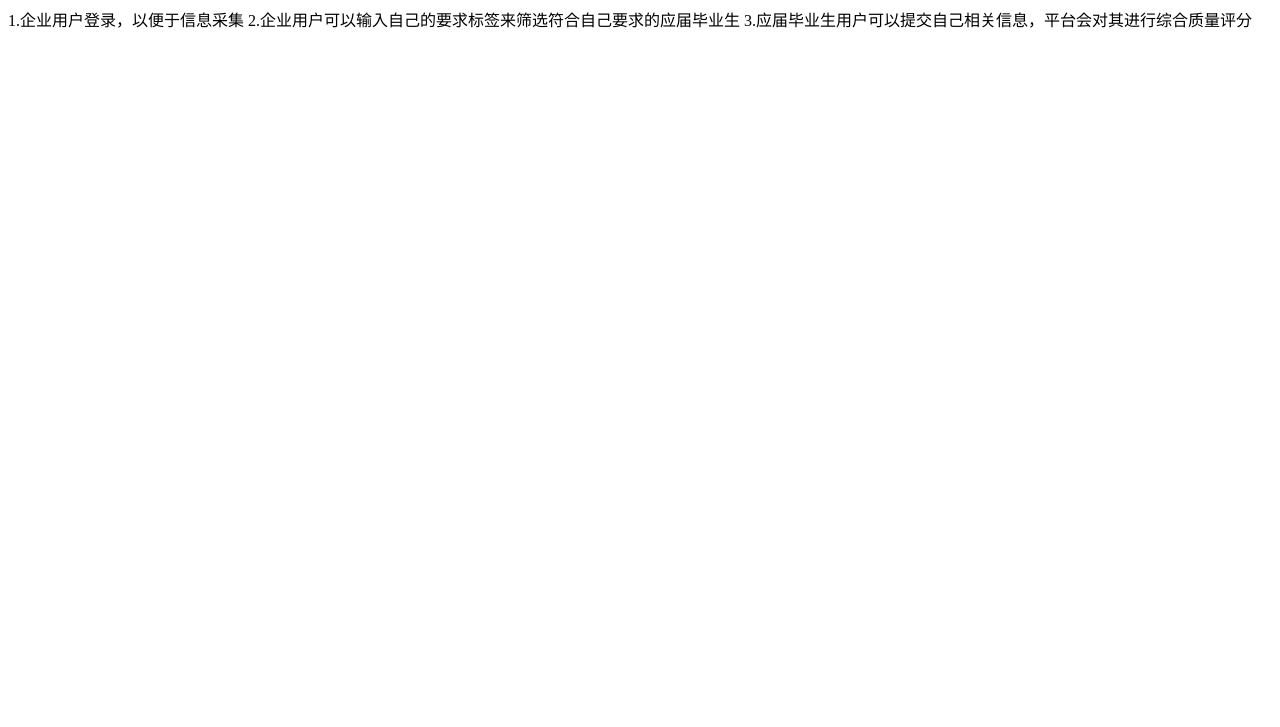
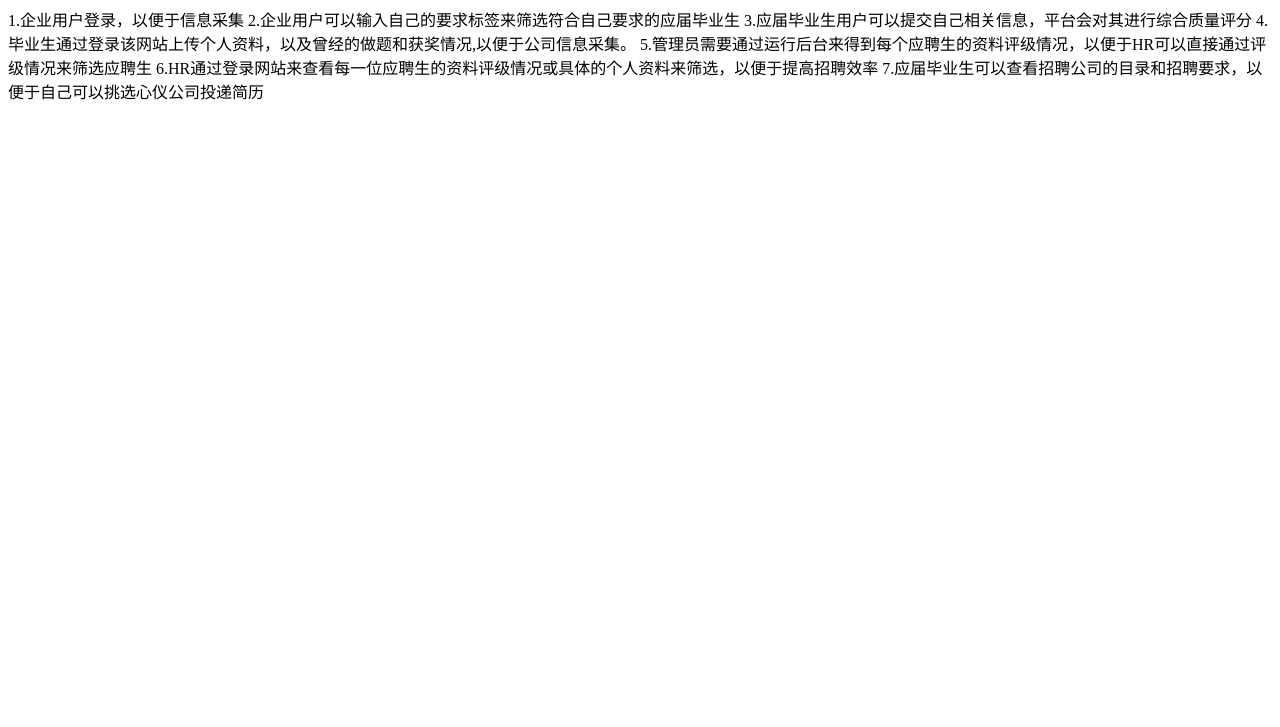
Before and after one commit to jsnlb/ikuns, a plain HTML site: page main/index.html in a window 1280 px wide. Shown: the part 73-800 px from the top of the page. Drawn offline with Linux system fonts and the light colour scheme.

Commit message:
Update index.html

```diff
--- a/main/index.html
+++ b/main/index.html
@@ -9,6 +9,10 @@
     1.企业用户登录，以便于信息采集
     2.企业用户可以输入自己的要求标签来筛选符合自己要求的应届毕业生
     3.应届毕业生用户可以提交自己相关信息，平台会对其进行综合质量评分
+    4.毕业生通过登录该网站上传个人资料，以及曾经的做题和获奖情况,以便于公司信息采集。
+    5.管理员需要通过运行后台来得到每个应聘生的资料评级情况，以便于HR可以直接通过评级情况来筛选应聘生
+    6.HR通过登录网站来查看每一位应聘生的资料评级情况或具体的个人资料来筛选，以便于提高招聘效率
+    7.应届毕业生可以查看招聘公司的目录和招聘要求，以便于自己可以挑选心仪公司投递简历
 
 </body>
 </html>
```
